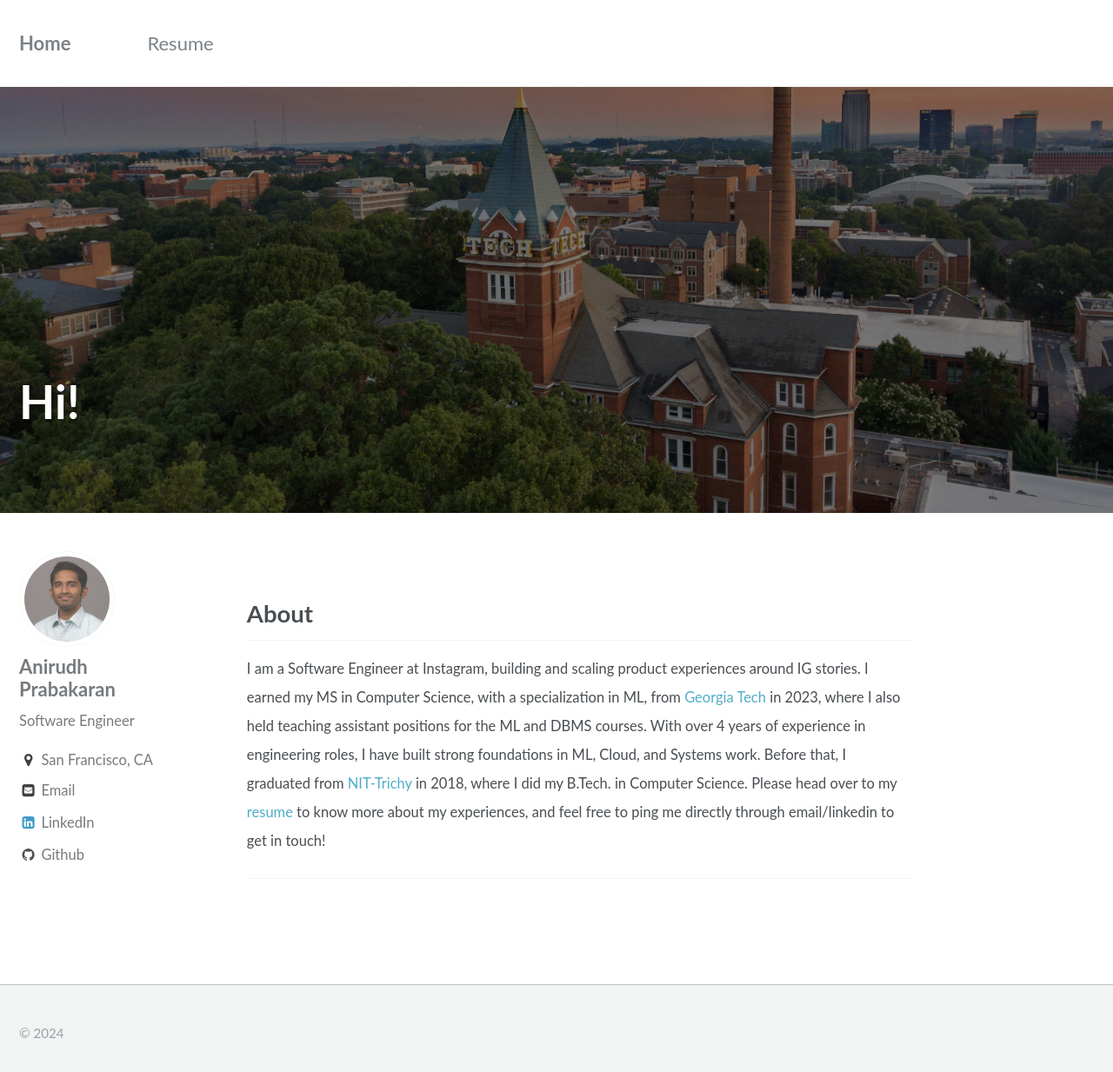
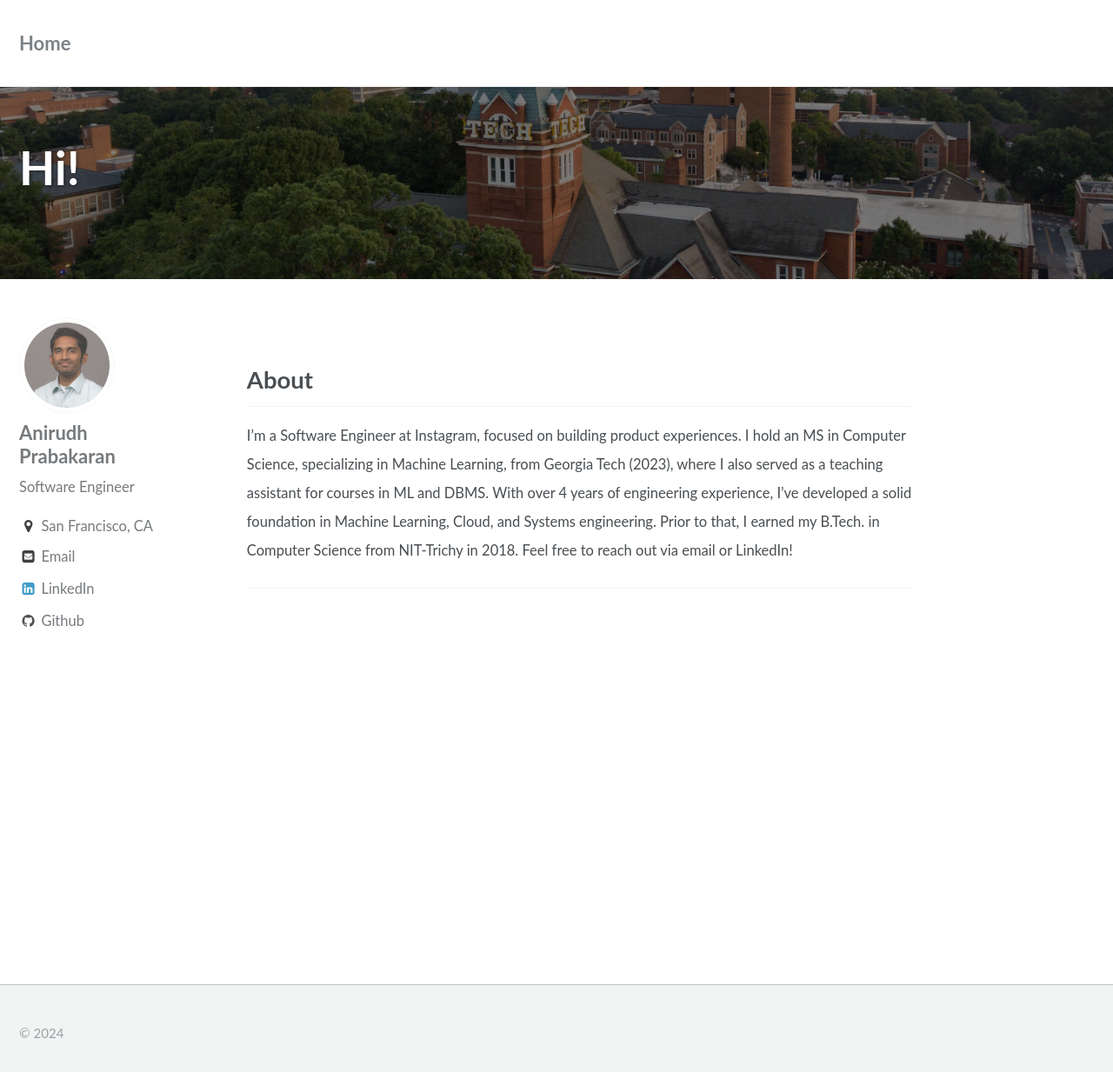
Before and after one commit to Anirudh58/Anirudh58.github.io, a Jekyll site: the page built from _pages/home.md, in a window 1280 px wide and 1244 px high. Shown: the top 1233 px of the window at 87% size. Built offline with Jekyll 4.4.1, drawn with Linux system fonts in a browser that asks for light colours.

Commit message:
oct 2024 update

```diff
--- a/_data/navigation.yml
+++ b/_data/navigation.yml
@@ -1,7 +1,7 @@
 # main links
 main:
-  - title: "Resume"
-    url: /resume/
+  # - title: "Resume"
+  #   url: /resume/
   # - title: "Work"
   #   url: /work/
   # - title: "Research"
--- a/_pages/home.md
+++ b/_pages/home.md
@@ -3,7 +3,7 @@ layout: single
 read_time: false
 comments: false
 share: false
-title: "<br><br><br><br><br>Hi! "
+title: "Hi! "
 permalink: /
 header:
   overlay_color: "#000"
@@ -15,7 +15,7 @@ excerpt: ""
 
 ## About
 
-<small> I am a Software Engineer at Instagram, building and scaling product experiences around IG stories. I earned my MS in Computer Science, with a specialization in ML, from [Georgia Tech](https://www.gatech.edu/) in 2023, where I also held teaching assistant positions for the ML and DBMS courses. With over 4 years of experience in engineering roles, I have built strong foundations in ML, Cloud, and Systems work. Before that, I graduated from [NIT-Trichy](https://www.nitt.edu/) in 2018, where I did my B.Tech. in Computer Science. Please head over to my [resume](/resume) to know more about my experiences, and feel free to ping me directly through email/linkedin to get in touch!
+<small> I’m a Software Engineer at Instagram, focused on building product experiences. I hold an MS in Computer Science, specializing in Machine Learning, from Georgia Tech (2023), where I also served as a teaching assistant for courses in ML and DBMS. With over 4 years of engineering experience, I’ve developed a solid foundation in Machine Learning, Cloud, and Systems engineering. Prior to that, I earned my B.Tech. in Computer Science from NIT-Trichy in 2018. Feel free to reach out via email or LinkedIn!
 </small>
 
 
```
